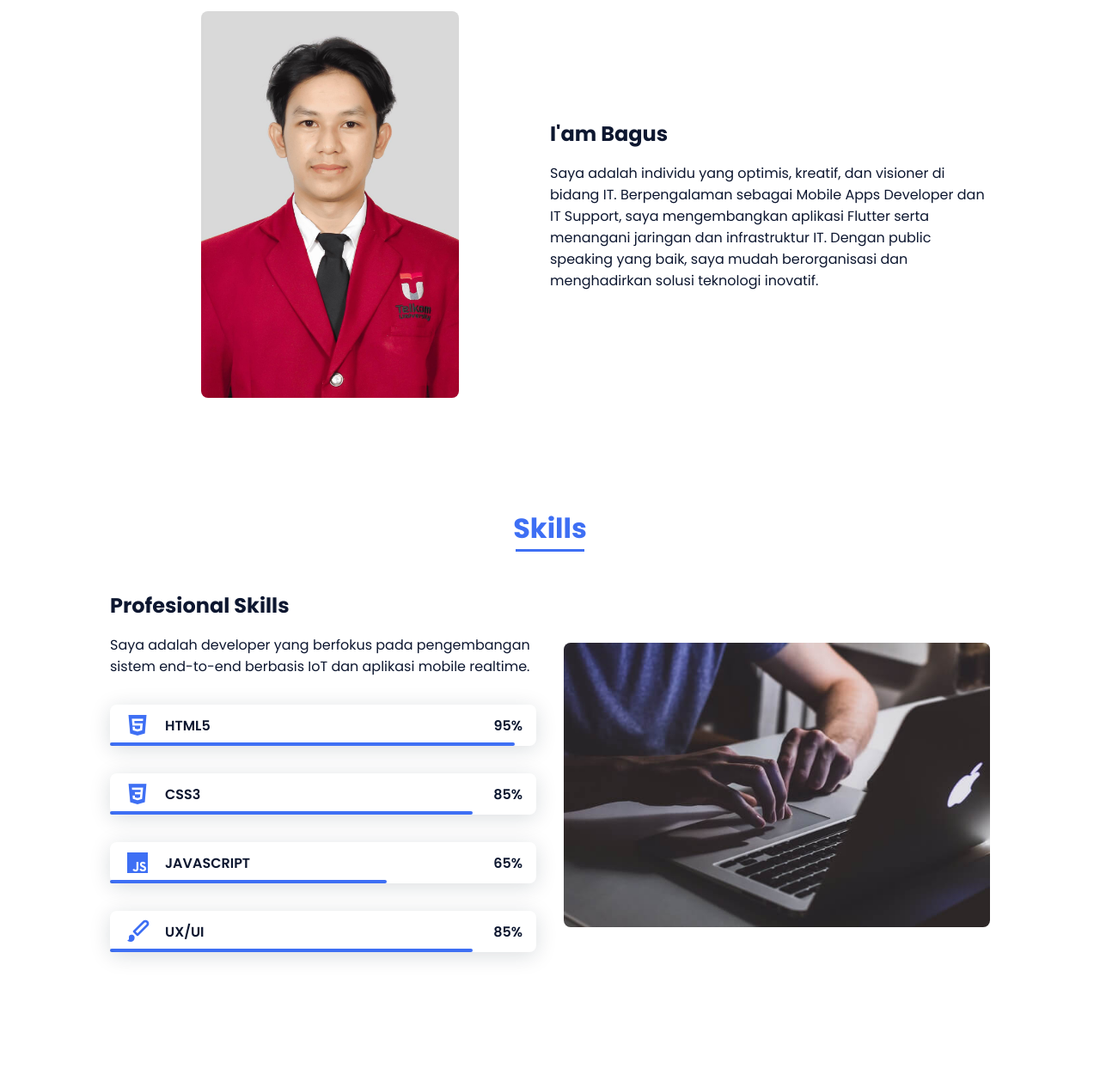
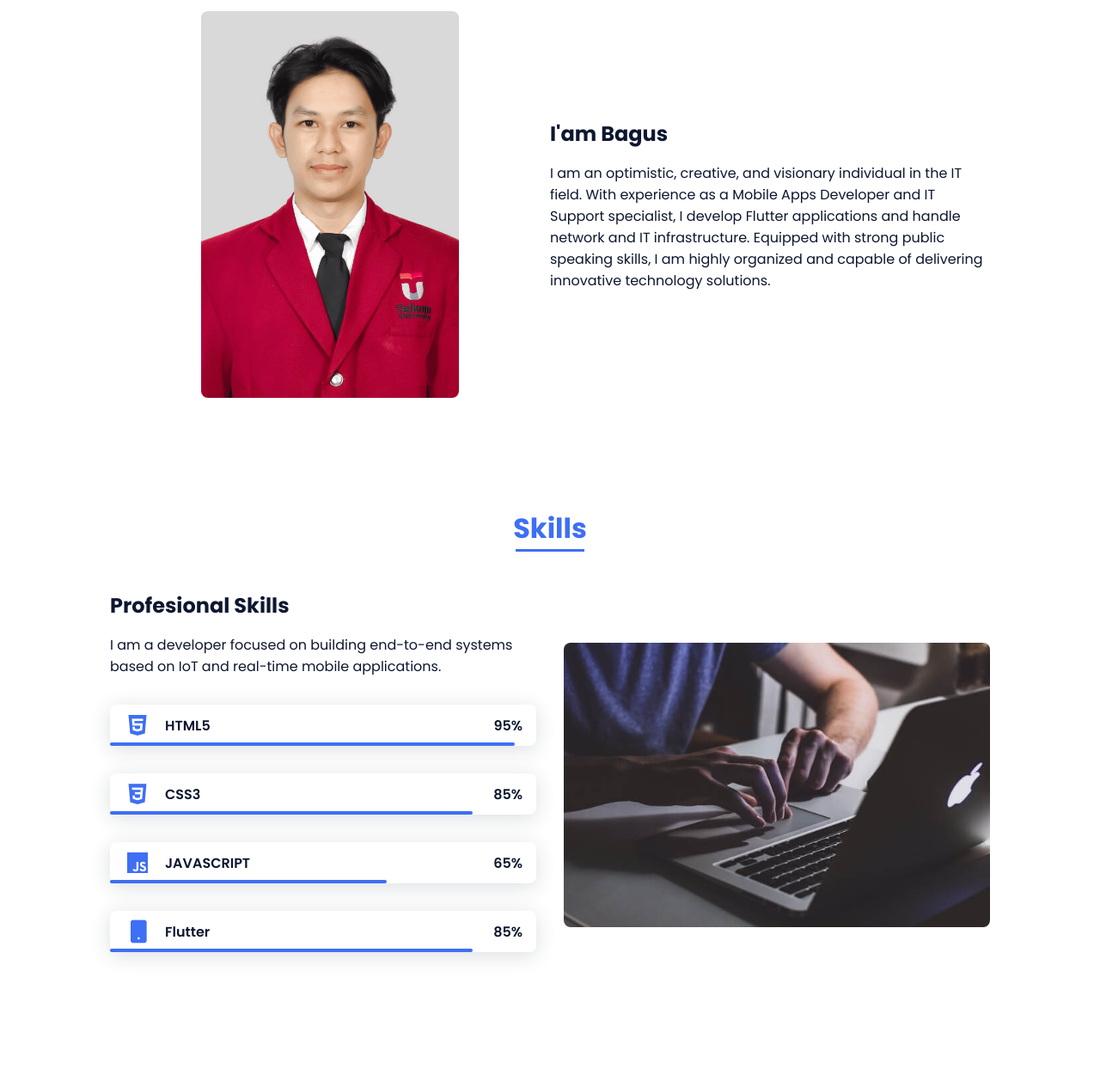
Before and after one commit to kresekhitam/Portofolio, a website: page index.html in a window 1280 px wide. Shown: the part 886-2151 px from the top of the page at 86% size. Drawn offline with nearby package versions, Linux system fonts and the light colour scheme.

Commit message:
Update index.html

```diff
--- a/index.html
+++ b/index.html
@@ -123,8 +123,7 @@
           <div>
             <h2 class="about__subtitle">I'am Bagus</h2>
             <p class="about__text">
-              Saya adalah individu yang optimis, kreatif, dan visioner di bidang IT. Berpengalaman sebagai Mobile Apps Developer dan IT Support, saya mengembangkan aplikasi Flutter serta menangani jaringan dan infrastruktur IT. Dengan public speaking yang baik, saya mudah berorganisasi dan menghadirkan solusi teknologi inovatif.
-
+              I am an optimistic, creative, and visionary individual in the IT field. With experience as a Mobile Apps Developer and IT Support specialist, I develop Flutter applications and handle network and IT infrastructure. Equipped with strong public speaking skills, I am highly organized and capable of delivering innovative technology solutions.
             </p>
           </div>
         </div>
@@ -138,7 +137,7 @@
           <div>
             <h2 class="skills__subtitle">Profesional Skills</h2>
             <p class="skills__text">
-              Saya adalah developer yang berfokus pada pengembangan sistem end-to-end berbasis IoT dan aplikasi mobile realtime.
+              I am a developer focused on building end-to-end systems based on IoT and real-time mobile applications.
             </p>
             <div class="skills__data">
               <div class="skills__names">
@@ -172,8 +171,8 @@
             </div>
             <div class="skills__data">
               <div class="skills__names">
-                <i class="bx bxs-paint skills__icon"></i>
-                <span class="skills__name">UX/UI</span>
+                <i class="bx bxs-mobile skills__icon"></i>
+                <span class="skills__name">Flutter</span>
               </div>
               <div class="skills__bar skills__ux"></div>
               <div>
```
